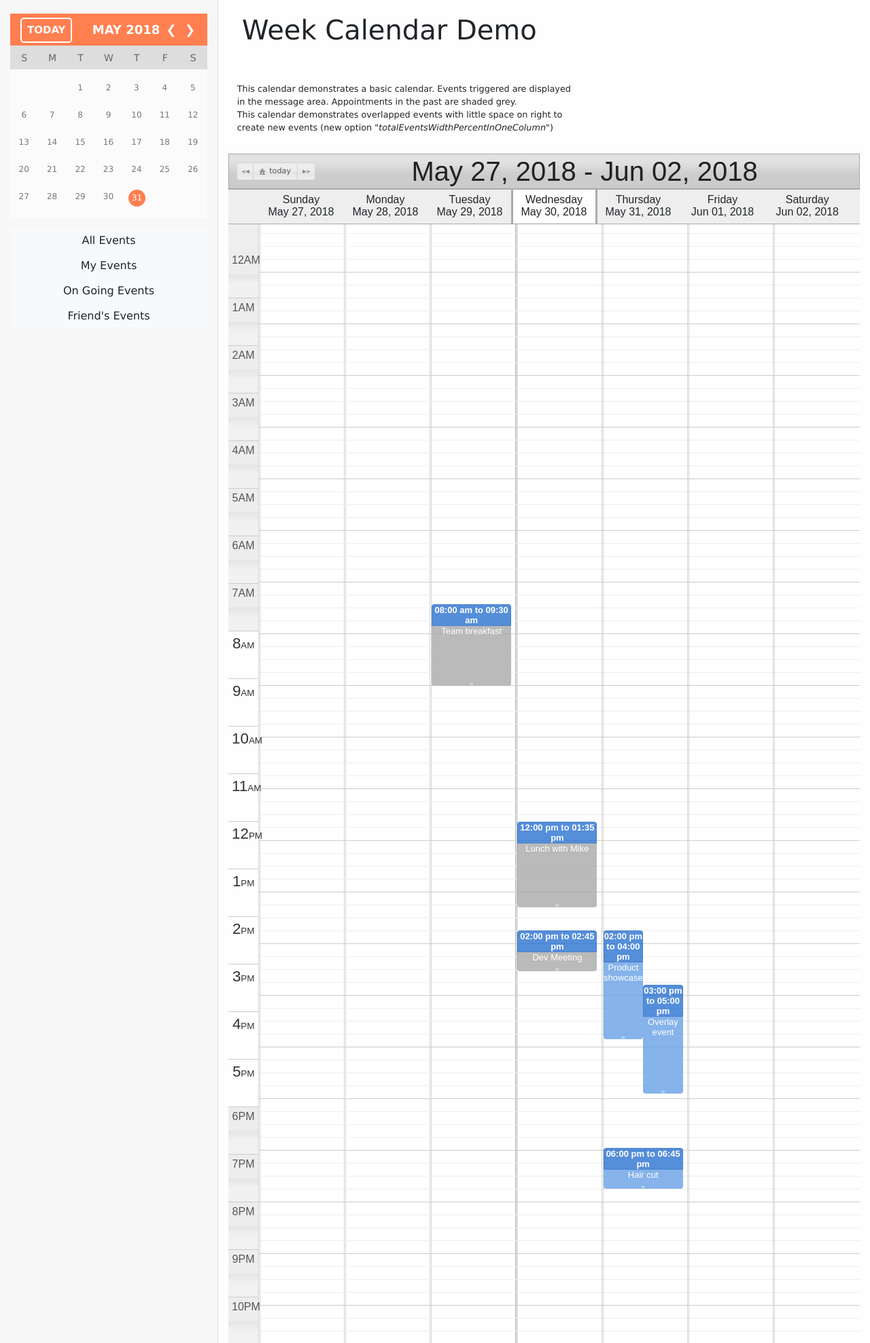
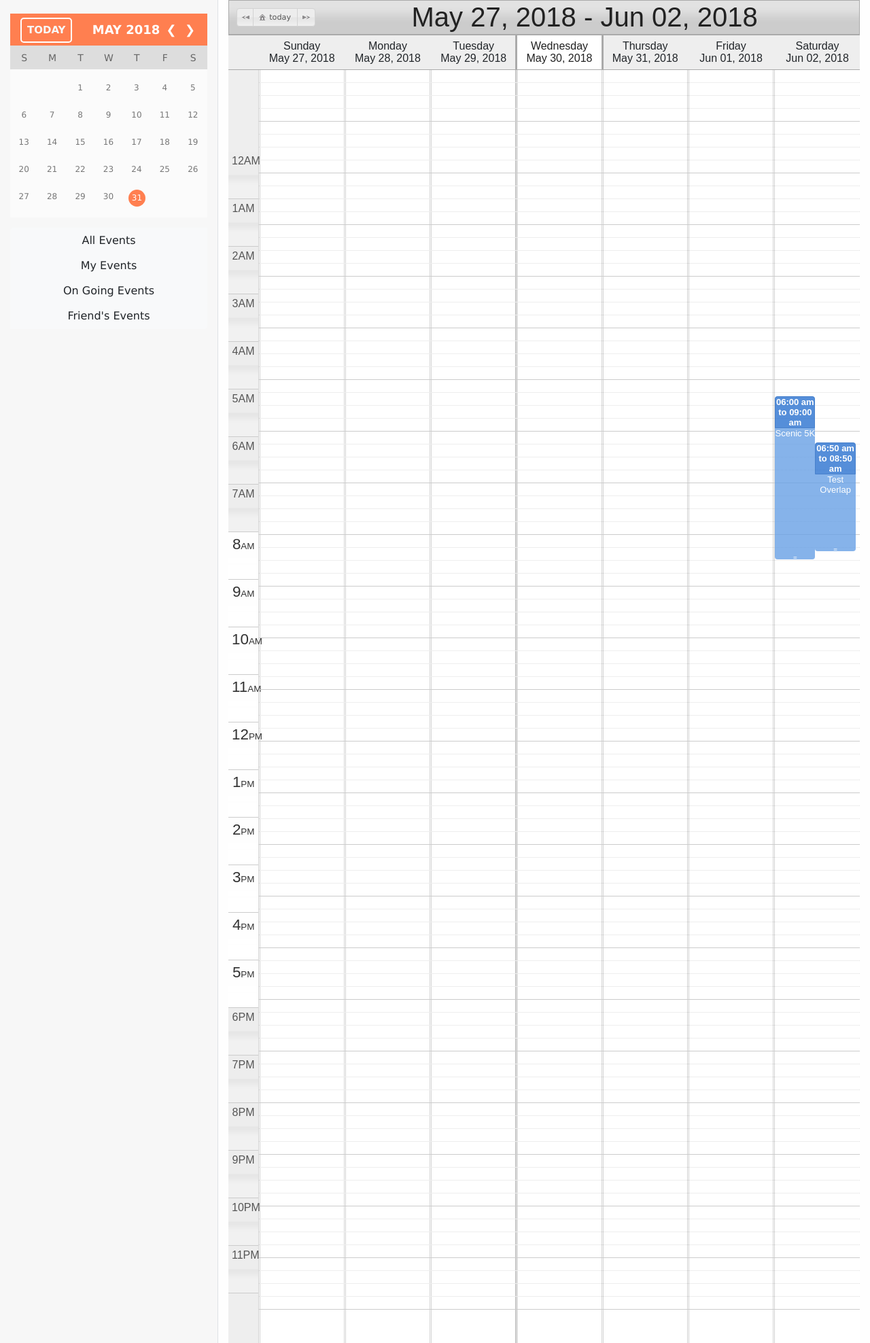
Before and after one commit to VincentLuong13/Givsum_Calendar, a Django app: page /calendarpage/week/ in a window 1280 px wide. Shown: the part 55-2031 px from the top of the page at 68% size. Run offline with Django 3.2, Linux system fonts and the light colour scheme; data comes from the database, SQL or seed files in the repository; some libraries are stand-ins or nearby versions.

Commit message:
added events to weekview
added events to weekview as well as create a end date time for each event

```diff
--- a/website/mainPage/handle_events.py
+++ b/website/mainPage/handle_events.py
@@ -17,7 +17,8 @@ def createRepeatEvents(parent):
                     next_date  =  start.replace(month = start.month+1)
                     num_days = len(range(calendar.monthrange(next_date.year,next_date.month)[1]))
                     change = timedelta(days = num_days)
-                    event = eventRepeat(event = parent,date_time = start,end_date = start,name=parent.name)
+                    duration = parent.end_time - parent.date_time
+                    event = eventRepeat(event = parent,date_time = start,end_time = start+duration,name=parent.name)
                     event.save()
                     start = start+change
             else:
@@ -29,7 +30,8 @@ def createRepeatEvents(parent):
                 elif (str(parent.repeat) ==  'yearly'):
                     change = timedelta(days = 365)
                 while (start<=end):
-                    event = eventRepeat(event = parent,date_time = start,end_date = start,name=parent.name)
+                    duration = parent.end_time - parent.date_time
+                    event = eventRepeat(event = parent,date_time = start,end_time = start+duration,name=parent.name)
                     event.save()
                     start = start+change
 
--- a/website/mainPage/models.py
+++ b/website/mainPage/models.py
@@ -32,9 +32,9 @@ class Organization(models.Model):
 class Event(models.Model):
     name = models.CharField(max_length = 250)
     date_time = models.DateTimeField(default=datetime.datetime.now(), blank=True)
+    end_time = models.DateTimeField(default=datetime.datetime.now(), blank=True)
     end_date = models.DateTimeField(default=datetime.datetime.now(), blank=True)
     day_name = models.IntegerField(default = datetime.datetime.now().weekday())
-    duration =models.IntegerField(default=0)
     event_description = models.CharField(default = '' ,max_length = 750)
     address = models.CharField(default = '' ,max_length = 750)
     picture_url = models.CharField(default = '' ,max_length = 3000)
@@ -52,7 +52,7 @@ class eventRepeat(models.Model):
     event = models.ForeignKey(Event, on_delete=models.CASCADE,related_name='child')
     name = models.CharField(max_length = 250,default = '')
     date_time = models.DateTimeField(default=datetime.datetime.now(), blank=True)
-    end_date = models.DateTimeField(default=datetime.datetime.now(), blank=True)
+    end_time = models.DateTimeField(default=datetime.datetime.now(), blank=True)
 
 
 class Atendee(models.Model):
--- a/website/mainPage/templates/mainPage/weekPage.html
+++ b/website/mainPage/templates/mainPage/weekPage.html
@@ -41,18 +41,12 @@
     <script type='text/javascript' src="{% static 'mainPage/jquery-week-calendar-master/jquery.weekcalendar.js' %}"></script>
 
     <script type='text/javascript'>
-        var year = new Date().getFullYear();
-        var month = new Date().getMonth();
-        var day = new Date().getDate();
 
         var eventData = {
           events : [
-             {'id':1, 'start': new Date(year, month, day, 12), 'end': new Date(year, month, day, 13, 35),'title':'Lunch with Mike'},
-             {'id':2, 'start': new Date(year, month, day, 14), 'end': new Date(year, month, day, 14, 45),'title':'Dev Meeting'},
-             {'id':3, 'start': new Date(year, month, day + 1, 18), 'end': new Date(year, month, day + 1, 18, 45),'title':'Hair cut'},
-             {'id':4, 'start': new Date(year, month, day - 1, 8), 'end': new Date(year, month, day - 1, 9, 30),'title':'Team breakfast'},
-             {'id':5, 'start': new Date(year, month, day + 1, 14), 'end': new Date(year, month, day + 1, 16),'title':'Product showcase'},
-             {'id':5, 'start': new Date(year, month, day + 1, 15), 'end': new Date(year, month, day + 1, 17),'title':'Overlay event'}
+            {%for event in events%}
+            {'id':{{forloop.counter}}, 'start': new Date({{event.1}}), 'end': new Date({{event.2}}),'title':'{{event.0.name}}'},
+          {%endfor%}
           ]
         };
 
@@ -156,6 +150,30 @@
               displayMessage('There are no events for this week');
             }
           });
+          $(".all-events").click(function(){
+            // selected = "allEvents";
+            // localStorage.setItem("select",selected);
+            window.location.href = "{% url 'mainPage:weekview2' filter='all' %}";
+
+           });
+           $(".my-events").click(function(){
+            // selected = "allEvents";
+            // localStorage.setItem("select",selected);
+            window.location.href = "{% url 'mainPage:weekview2' filter='myevents' %}";
+
+           });
+           $(".ongoing-events").click(function(){
+            // selected = "allEvents";
+            // localStorage.setItem("select",selected);
+            window.location.href = "{% url 'mainPage:weekview2' filter='ongoing' %}";
+
+           });
+           $(".friend-events").click(function(){
+            // selected = "allEvents";
+            // localStorage.setItem("select",selected);
+            window.location.href = "{% url 'mainPage:weekview2' filter='friends' %}";
+
+           });
         function displayMessage(message) {
             $('#message').html(message).fadeIn();
           }
@@ -166,15 +184,15 @@
 
 {% endblock %}
 {% block right %}
-<h1>Week Calendar Demo</h1>
+<!-- <h1>Week Calendar Demo</h1> -->
 
-  <p class="description">
+  <!-- <p class="description">
     This calendar demonstrates a basic calendar. Events triggered are
     displayed in the message area. Appointments in the past are shaded grey.
     <br/>
     This calendar demonstrates overlapped events with little space on right to
     create new events  (new option <i>"totalEventsWidthPercentInOneColumn"</i>)
-  </p>
+  </p> -->
 
   <div id="calendar"></div>
   <script>start()</script>
--- a/website/mainPage/urls.py
+++ b/website/mainPage/urls.py
@@ -23,5 +23,6 @@ urlpatterns = [
     path('calendarpage/filters=<str:filter>/',views.calendarPage , name = 'calendarpage'),
     path('rsvp/<int:event>/', views.rsvp, name = "rsvp"),
     path('calendarpage/week/', views.weekview, name = 'weekview'),
+    path('calendarpage/week/filters=<str:filter>/', views.weekview, name = 'weekview2'),
     path('controlPanel/',views.controlView ,name = 'controlPanel'),
 ]
--- a/website/mainPage/views.py
+++ b/website/mainPage/views.py
@@ -1,7 +1,7 @@
 from django.shortcuts import render, redirect, get_object_or_404
 from .models import Organization, Event,Atendee,eventRepeat
 from django.contrib.auth.models import User
-import datetime
+import datetime,time
 import calendar
 from collections import defaultdict
 from .handle_calendar import get_calendar_variables,handle_year_info
@@ -253,7 +253,8 @@ def weekview(request,filter = 'all'):
             events = request.user.profile.events.all()
         except:
             events = []
-
+    elif filter == 'ongoing':
+        events = eventRepeat.objects.all()
     elif filter == 'friends':
         events = Event.objects.none()
         try:
@@ -269,9 +270,11 @@ def weekview(request,filter = 'all'):
     cal_var = get_calendar_variables(c_month = today_date.month, c_year = today_date.year) #retrieves all the variables for the current calendar month/year
 
     data = {'n_view': 'month', 'n_year': today_date.year, 'n_month': today_date.month, 'n_day': today_date.day,'n_filter':filter} #makes a dictionary of the current day's month/day/year, needed to view the next month/week/year
-    events = events.filter(date_time__month = cal_var["cur_month"])
+    event_info = []
+    for event in sorted(events,key = lambda x: x.date_time):
+        event_info.append([event,int(time.mktime(event.date_time.timetuple())) * 1000,int(time.mktime(event.end_time.timetuple())) * 1000])#converting datetime of python to datetime in javascript
 
-    insert_dict = {'events': sorted(events,key = lambda x: x.date_time)} #creates a dictionary with the events in the current month
+    insert_dict = {'events': event_info} #creates a dictionary with the events in the current month
 
     insert_dict.update(cal_var) #adds the calendar variables into the dictionary that will passed onto html
     insert_dict.update(data) #adds needed data into the dictionary that will passed onto html
@@ -282,5 +285,5 @@ def controlView(request):
     events = Event.objects.all().filter(repeat = 'weekly')
     for e in events:
         createRepeatEvents(e)
-    create_specific_day_events(test)
+    #create_specific_day_events(test)
     return render(request,'mainPage/controlPanel.html')
```
Also changed, not shown: website/db.sqlite3, website/mainPage/migrations/0029_auto_20180530_1141.py (added), website/mainPage/migrations/0030_auto_20180530_1230.py (added).
